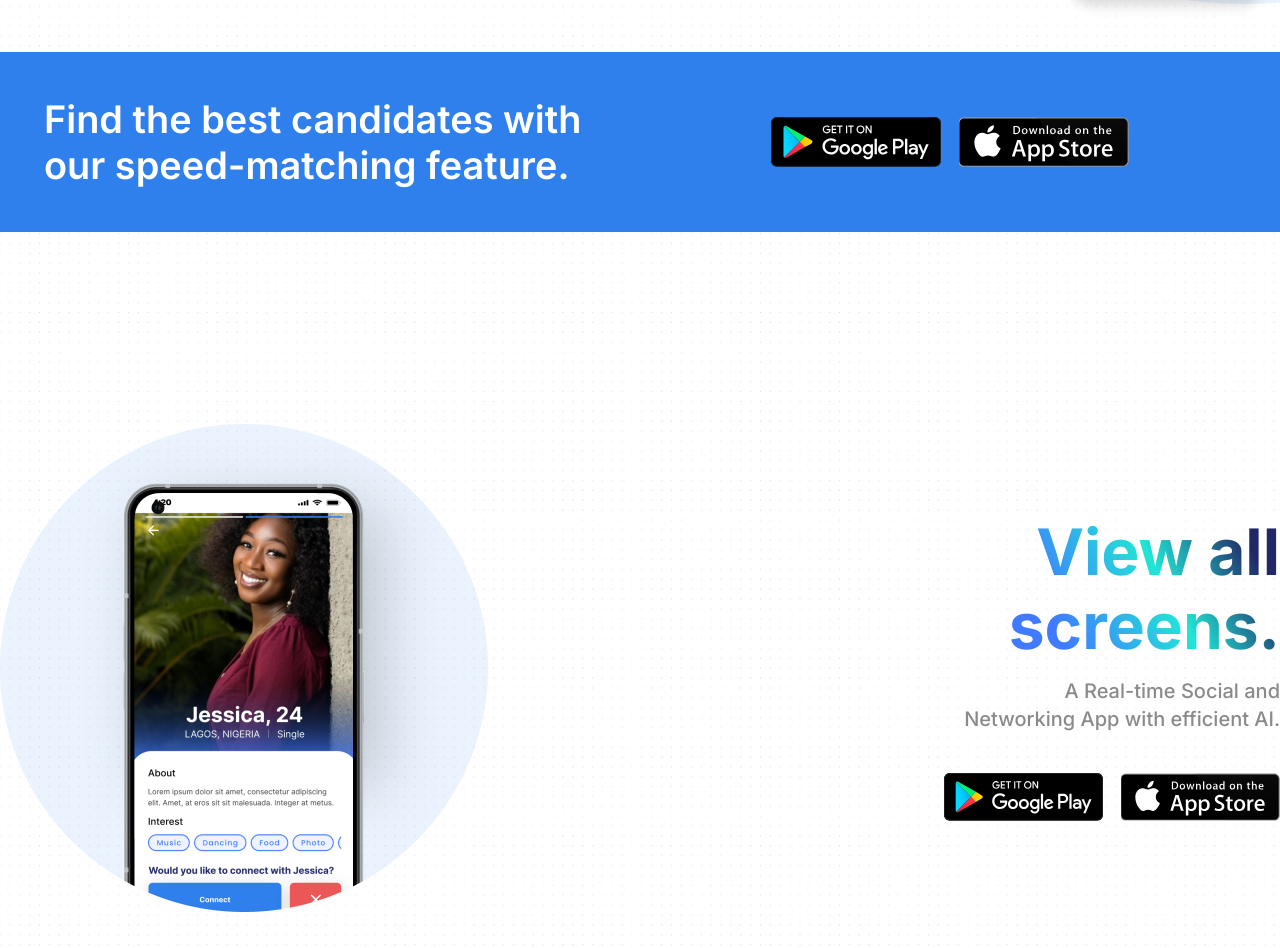
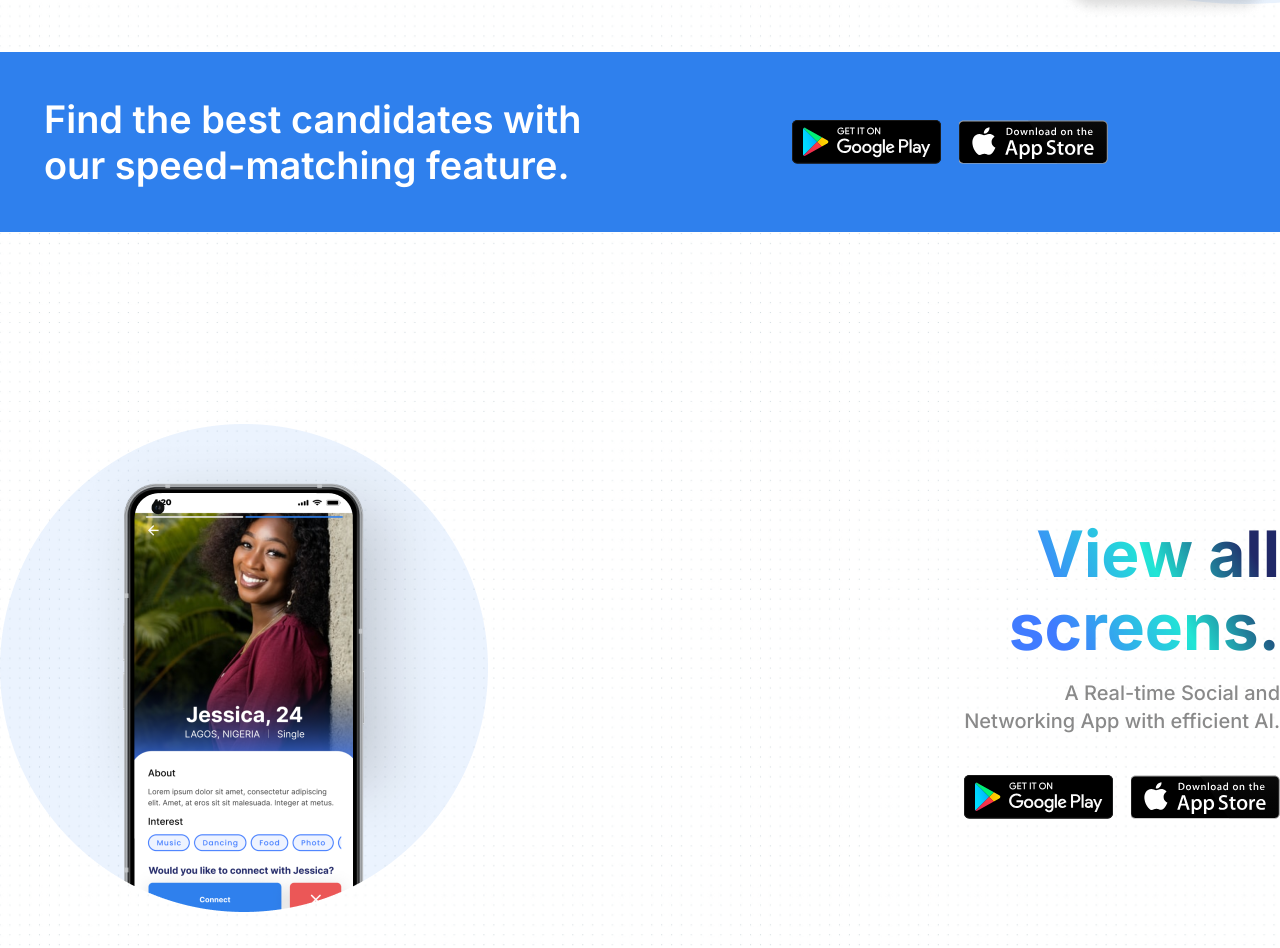
Before and after one commit to Muashef/wiping-landing-page, a React (Vite) app: page / in a window 1280 px wide. Shown: the part 604-1552 px from the top of the page. Built offline with nearby package versions, Linux system fonts and the light colour scheme.

Commit message:
updated links

```diff
--- a/package.json
+++ b/package.json
@@ -11,6 +11,7 @@
   "dependencies": {
     "react": "^18.2.0",
     "react-dom": "^18.2.0",
+    "react-hook-form": "^7.43.1",
     "react-icons": "^4.7.1"
   },
   "devDependencies": {
--- a/src/components/Accordion.jsx
+++ b/src/components/Accordion.jsx
@@ -21,8 +21,8 @@ const Accordion = ({ accordion, index, activeIndex, setActiveIndex }) => {
         </div>
         <div
           className={`${
-            activeIndex == index ? 'min-h-[170px] lg:min-h-[100px]' : 'min-h-0'
-          } max-h-0 overflow-hidden flex bg-[#2F80ED] text-white transition-all px-[30px]`}
+            activeIndex == index ? 'min-h-[150px] lg:min-h-[95px]' : 'min-h-0'
+          } max-h-0 overflow-hidden flex bg-[#2F80ED] text-white font-normal rounded-b-[10px] text-sm transition-all px-[30px]`}
         >
           <div className='mt-6'>{answer}</div>
         </div>
--- a/src/components/Footer.jsx
+++ b/src/components/Footer.jsx
@@ -46,11 +46,18 @@ const Footer = () => {
               <span className="decoration-[#2F80ED] underline">real-time.</span>
             </p>
             <div className="flex items-center gap-4 mt-6 mb-4 lg:mt-0 lg:mb-0">
-              <img src={facebook} alt="" />
-              <img src={instagram} alt="" />
-
-              <img src={twitter} alt="" />
-              <img src={linkedin} alt="" />
+              <a href='#'>
+                <img src={facebook} alt="" />
+              </a>
+              <a href=' https://instagram.com/wipingtech?igshid=YmMyMTA2M2Y=' target='_blank'>
+                <img src={instagram} alt="" />
+              </a>
+              <a href='https://twitter.com/Wiping_ng' target="_blank">
+                <img src={twitter} alt="" />
+              </a>
+              <a href='https://www.linkedin.com/company/wiping/' target="_blank">
+                <img src={linkedin} alt="" />
+              </a>
             </div>
             <div className="flex flex-col mt-4">
               <p>© {currentYear}, Wiping</p>
--- a/src/components/Header.jsx
+++ b/src/components/Header.jsx
@@ -11,12 +11,14 @@ const Header = () => {
             lg:w-[60px] lg:h-[60px]
           '
           src={logo} alt="logo" />
+          <a href='https://play.google.com/store/apps/details?id=com.wiping.android' target='_blank'>
             <button
               className="p-[14px] h-[47px] bg-[#2F80ED] rounded-2xl font-[Inter] font-medium text-white text-base leading-[19px] md:p-[8.5px]"
               type="button"
             >
               Download
             </button>
+        </a>
       </div>
     </div>
   );
--- a/src/components/HeroSection.jsx
+++ b/src/components/HeroSection.jsx
@@ -13,8 +13,12 @@ const HeroSection = () => {
             connect you with the right people.
           </h2>
           <div className="flex items-center justify-center md:justify-start gap-3 lg:gap-4 mt-10 mx-auto">
-            <img src={google_play} width={"140"} alt="google_play_image" />
-            <img src={ios_logo} width={"140"} alt="ios_image" />
+            <a href='https://play.google.com/store/apps/details?id=com.wiping.android' target='_blank'>
+              <img src={google_play} width={"140"} alt="google_play_image" />
+            </a>
+            <a href='#'>
+              <img src={ios_logo} width={"140"} alt="ios_image" />
+            </a>
           </div>
         </div>
         <div className="relative">
--- a/src/components/SectionFive.jsx
+++ b/src/components/SectionFive.jsx
@@ -14,8 +14,12 @@ const SectionFive = () => {
             Discover the most suitable and <br/> compatible match for your need.
           </p>
           <div className="flex items-center gap-3 lg:gap-8 mt-10 mx-auto md:mx-0">
-            <img src={google_play} width={"150"} alt="google_play_image"/>
-            <img src={ios_logo} width={"150"} alt="ios_image" />
+            <a href='https://play.google.com/store/apps/details?id=com.wiping.android' target='_blank'>
+              <img src={google_play} width={"150"} alt="google_play_image"/>
+            </a>
+            <a href='#'>
+              <img src={ios_logo} width={"150"} alt="ios_image" />
+            </a>
           </div>
         </div>
         <div className="w-[60%] md:w-[40%]">
--- a/src/components/SectionSix.jsx
+++ b/src/components/SectionSix.jsx
@@ -16,12 +16,16 @@ const SectionSix = () => {
           </p>
           </div>
           <div className="w-full flex items-center justify-center md:items-start md:justify-start gap-4">
+            <a href='https://play.google.com/store/apps/details?id=com.wiping.android' target='_blank'>
             <img
               width={"150"}
               src={google_play}
               alt="google_play_image"
             />
-            <img width={"150"} src={ios_logo} alt="ios_image" />
+            </a>
+            <a href='#'>
+              <img width={"150"} src={ios_logo} alt="ios_image" />
+            </a>
           </div>
         </div>
         <div className='flex items-center justify-center'>
--- a/src/components/SectionThree.jsx
+++ b/src/components/SectionThree.jsx
@@ -17,12 +17,12 @@ const SectionThree = () => {
             A Real-time Social and Networking App with efficient AI.
           </p>
           <div className="flex items-center justify-center md:justify-end gap-4 mt-10 mx-auto md:mx-0 w-full">
-            <img
-              className="w-full max-w-[140px] lg:max-w-[160px]"
-              src={google_play}
-              alt="google_play_image"
-            />
-            <img className="w-full max-w-[140px] lg:max-w-[160px]" src={ios_logo} alt="ios_image" />
+            <a href='https://play.google.com/store/apps/details?id=com.wiping.android' target='_blank'>
+              <img className="" width={150} src={google_play} alt="google_play_image"/>
+            </a>
+            <a href='#'>
+              <img className="" width={150} src={ios_logo} alt="ios_image" />
+            </a>
           </div>
 
         </div>
--- a/src/components/SectionTwo.jsx
+++ b/src/components/SectionTwo.jsx
@@ -10,12 +10,12 @@ const SectionTwo = () => {
           Find the best candidates with our speed-matching feature.
         </h2>
         <div className="w-full flex items-center justify-center gap-3 lg:gap-4 md:max-w-[30%] mx-auto">
-          <img
-            className="w-full max-w-[140px] md:max-w-[50%]"
-            src={google_play}
-            alt="google_play_image"
-          />
-          <img className="w-full max-w-[140px] md:max-w-[50%]" src={ios_logo} alt="ios_image" />
+          <a href='https://play.google.com/store/apps/details?id=com.wiping.android' target='_blank'>
+            <img className="" width={"150"} src={google_play} alt="google_play_image"/>
+          </a>
+          <a href='#'>
+            <img className="" width={"150"} src={ios_logo} alt="ios_image" />
+          </a>
         </div>
       </div>
     </div>
--- a/src/data.jsx
+++ b/src/data.jsx
@@ -17,7 +17,7 @@ export const faq = {
     {
       question: 'What is the difference between work and social mode?',
       answer:
-        '"Work Mode" that focuses on professional networking & matching (job seekers, recruiters, counselors, mentors, mentees & educatos) and a dating platform in "Social Mode" that matches users using our relationship algorithm and users\' preferences.',
+        '"Work Mode" this focuses on professional networking & matching (job seekers, recruiters, counselors, mentors, mentees & educatos) and a dating platform in "Social Mode" that matches users using our relationship algorithm and users\' preferences.',
     },
     {
       question: 'Is my data safe with wiping?',
```
Also changed, not shown: 2 other files (tests, documents, lock files or other folders). Lines whose indentation alone changed are shown as unchanged.
